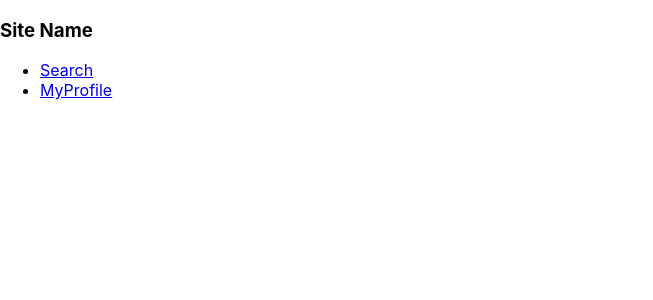
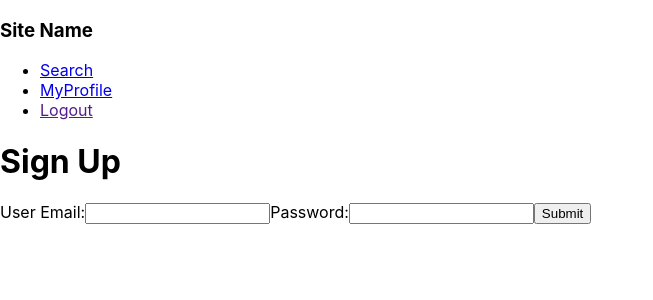
Before and after one commit to LadkinsM/mylibrary, a React (Create React App) app: page /signup in a window 1280 px wide. Shown: the top 300 px of the page, without its empty margins (0-653 px from the left). Built offline with nearby package versions, Linux system fonts and the light colour scheme; no server answers.

Commit message:
SignUp Component Created, Redirect after Login/SignUp Not Working.

```diff
--- a/src/App.js
+++ b/src/App.js
@@ -6,6 +6,7 @@ import Search from "./components/search";
 import BookDetails from "./components/bookdetails";
 import UserDetails from './components/userdetails';
 import CreateShelf from "./components/createShelf";
+import SignUp from "./components/signup";
 
 import { BrowserRouter as Router, Route, Routes } from "react-router-dom";
 
@@ -16,6 +17,7 @@ function App() {
       <Navigation />
       <Routes>
           <Route path="/login" element={ <Login /> } />
+          <Route path="/signup" element={ <SignUp /> } />
           <Route path="/search" element={ <Search /> } />
           <Route path="/search/book_details/:book_id" element={ <BookDetails />} />
           <Route path="/user/:user_id/profile" element={ <UserDetails /> } />
--- a/src/components/login.js
+++ b/src/components/login.js
@@ -1,10 +1,11 @@
 import React from 'react';
+import { redirect, Link, Navigate } from 'react-router-dom';
 import '../App.css';
 
 const Login = (props) => {
   const[email, setEmail] = React.useState("");
   const[password, setPassword] = React.useState("");
-  const[user, setUser] = React.useState({})
+  const[user, setUser] = React.useState({});
 
   const updateEmail = evt => {
     setEmail(evt.target.value);
@@ -28,9 +29,10 @@ const Login = (props) => {
       })
         .then((response) => response.json())
         .then((userData) => {setUser(userData);
-        console.log(user);
     });
-    }}
+      return (
+        <Navigate to={`/user/${user.user_id}/profile`} />
+      )}}
 
   return (
     <React.Fragment>
@@ -56,6 +58,7 @@ const Login = (props) => {
           <input type="submit" />
         </div>
       </form>
+      <button><Link to="/signup">No account? Click here to sign up!</Link></button>
     </React.Fragment>
   );
 }
--- a/src/components/navigation.js
+++ b/src/components/navigation.js
@@ -10,6 +10,13 @@ function Nav() {
       .then((response) => response.text())
       .then((user_id) => {setUser(user_id)});
   }, []);
+
+  const handleSignOut = evt => {
+    fetch('/logout')
+      .then((response) => response.text())
+      .then((updateLogin) => {setUser(updateLogin)});
+  };
+
 
   if (user == "False"){
     return (
@@ -36,11 +43,14 @@ function Nav() {
           <li>
             <Link to={`/user/${user}/profile`}>MyProfile</Link>
           </li>
+          <li>
+            <a href="" onClick={handleSignOut}>Logout</a>
+          </li>
         </ul>
       </nav>
     );
   }
 
-}
+};
 
 export default Nav;
--- /dev/null
+++ b/src/components/signup.js
@@ -0,0 +1,66 @@
+import React from 'react';
+import { redirect, Link, Navigate } from 'react-router-dom';
+import '../App.css';
+
+const SignUp = () => {
+    const[email, setEmail] = React.useState("");
+    const[password, setPassword] = React.useState("");
+    const[user, setUser] = React.useState({});
+
+    const updateEmail = evt => {
+        setEmail(evt.target.value);
+    };
+
+    const updatePassword = evt => {
+        setPassword(evt.target.value);
+    };
+
+    const handleSignUp = evt => {
+        evt.preventDefault()
+        const userJson = { 'email':email, 'password':password};
+
+        if (email === "" || password === "") {
+            alert("Please enter both email and password.")
+        } else {
+            fetch('/signup', {
+                method: 'POST',
+                headers: {'Content-Type':'application/json'},
+                body: JSON.stringify(userJson)
+            })
+                .then((response) => response.json())
+                .then((userData) => {setUser(userData);
+                });
+
+            return (
+                <Navigate to={`/user/${user.user_id}/profile`} />
+            )}}
+
+    return (
+        <React.Fragment>
+            <h1>Sign Up</h1>
+            <form id="signup" onSubmit={handleSignUp}>
+                <div>
+                    <label htmlFor="email">User Email:</label>
+                    <input
+                        type="text"
+                        name="email"
+                        id="user_email"
+                        value={email}
+                        onChange={updateEmail}
+                    />
+                    <label htmlFor="password">Password:</label>
+                    <input
+                        type="text"
+                        name="password"
+                        id="user_password"
+                        value={password}
+                        onChange={updatePassword}
+                    />
+                    <input type="submit" />
+                </div>
+            </form>
+        </React.Fragment>
+    )
+}
+
+export default SignUp;
```
Also changed, not shown: 2 other files (tests, documents, lock files or other folders).
